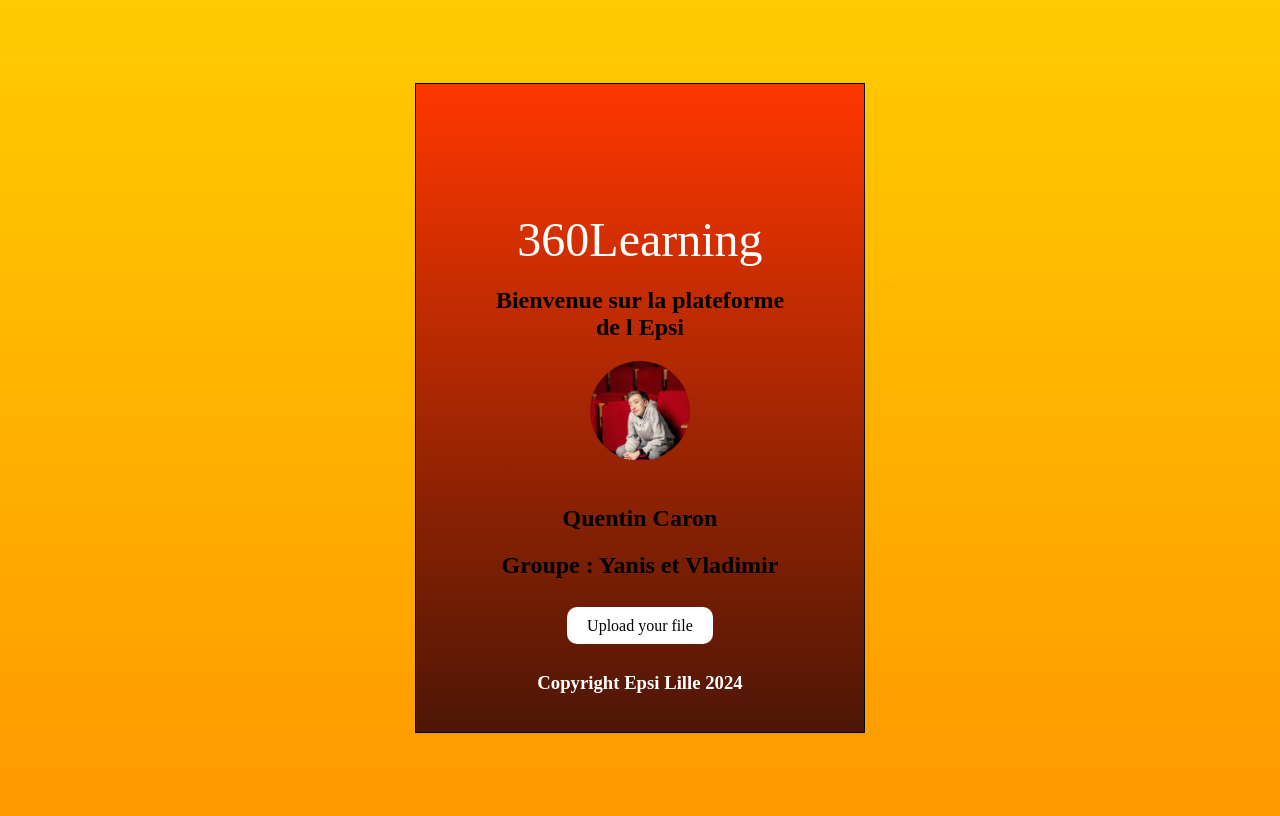
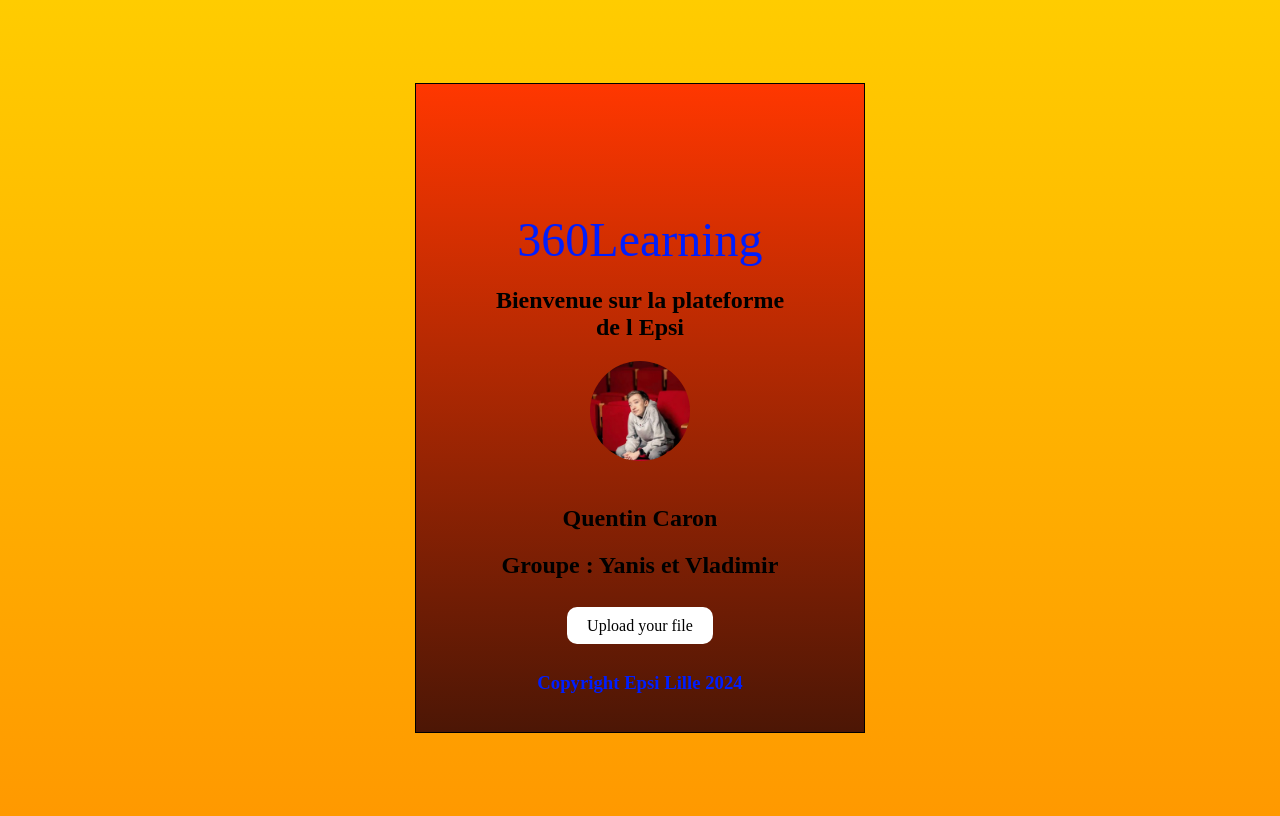
Before and after one commit to Quentout187/MaintenanceApplicative, a PHP site: page / in a window 1280 px wide. Run offline with PHP 8.4, Linux system fonts and the light colour scheme.

Commit message:
ajout du code

```diff
--- a/css/index.css
+++ b/css/index.css
@@ -36,7 +36,7 @@ html{
     border-radius: 100%;
 }
 .titre{
-    color: #ffffff;
+    color: #001efd;
     font-size: 3em;
     margin-bottom: 10px;
 }
@@ -54,7 +54,7 @@ html{
 
 }
 h3{
-    color: #ffffff;
+    color: #001efd;
     margin-top: 2em;
     margin-bottom: 2em;
 }
```
Also changed, not shown: 1 other file.
